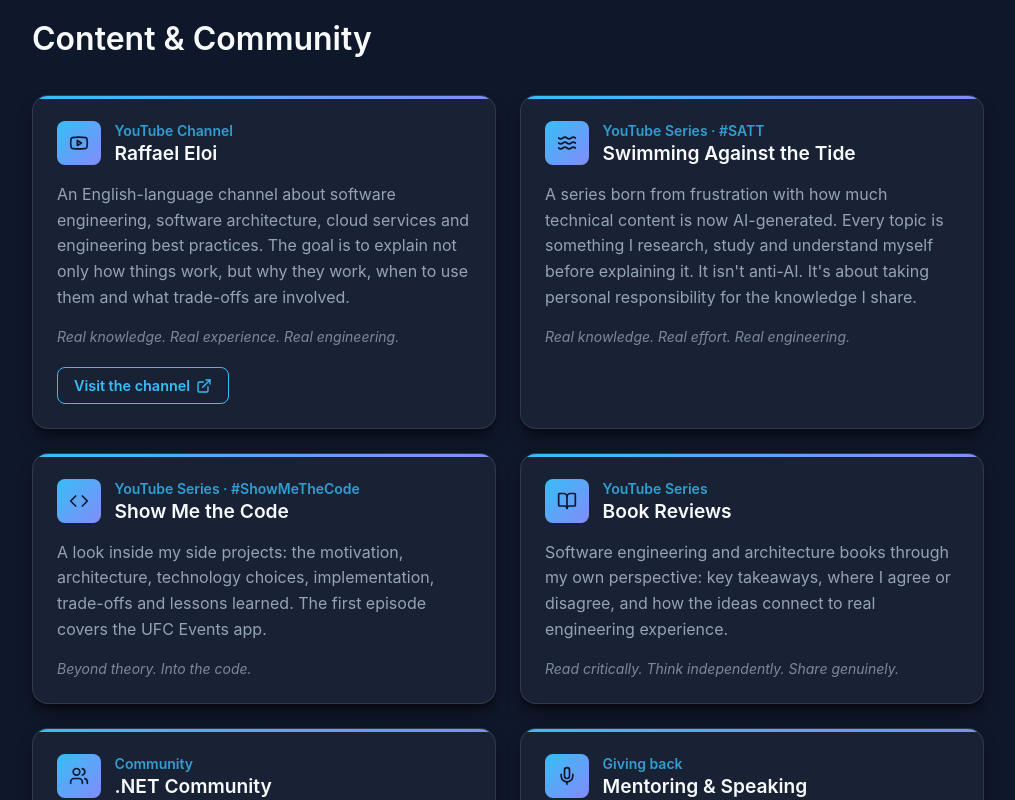
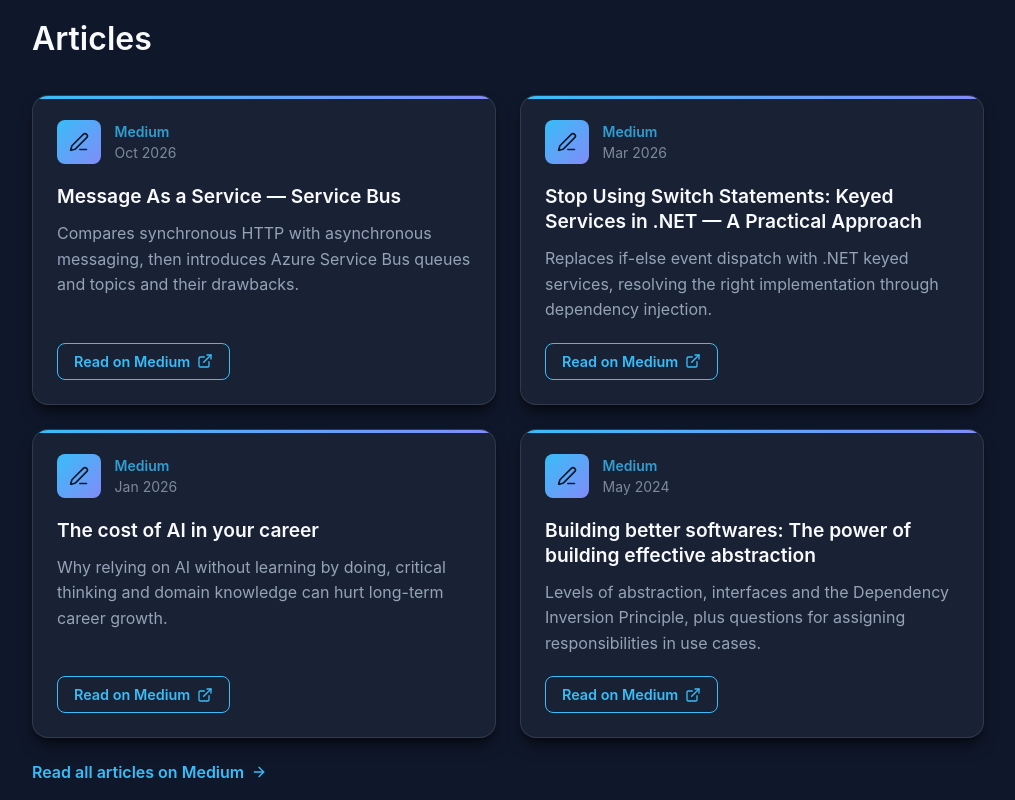
Before and after one commit to Raffael-Eloi/portifolio-updated, a Next.js app: page / in a window 1280 px wide. Shown: the part 6200-7000 px from the top of the page, without its empty margins (132-1147 px from the left). Built offline with nearby package versions, Linux system fonts and the light colour scheme.

Commit message:
add articles section

```diff
--- a/src/components/layout/MainLayout/MainLayout.tsx
+++ b/src/components/layout/MainLayout/MainLayout.tsx
@@ -12,7 +12,7 @@ const MainLayout: React.FC<MainLayoutProps> = ({ children }) => {
         {children}
       </main>
       <footer className={styles.footer}>
-        <p>© {new Date().getFullYear()} Portfolio. Built with Next.js</p>
+        <p>© {new Date().getFullYear()} Raffael Eloi</p>
       </footer>
     </div>
   );
--- a/src/components/pages/HomePage.tsx
+++ b/src/components/pages/HomePage.tsx
@@ -4,6 +4,7 @@ import BasicInfoSection from '@/components/portfolio/BasicInfo/BasicInfoSection'
 import ExperienceSection from '@/components/portfolio/Experience/ExperienceSection';
 import ProjectsSection from '@/components/portfolio/Projects/ProjectsSection';
 import SkillsSection from '@/components/portfolio/Skills/SkillsSection';
+import ArticlesSection from '@/components/portfolio/Articles/ArticlesSection';
 import ContentSection from '@/components/portfolio/Content/ContentSection';
 import EducationSection from '@/components/portfolio/Education/EducationSection';
 import CertificationsSection from '@/components/portfolio/Certifications/CertificationsSection';
@@ -20,6 +21,10 @@ const HomePage: React.FC = () => {
       <ProjectsSection data={data.projects} />
       <EducationSection data={data.education} />
       <CertificationsSection data={data.certifications} />
+      <ArticlesSection
+        data={data.articles}
+        allArticlesUrl={data.basicInfo.contact.medium}
+      />
       <ContentSection data={data.contentAndCommunity} />
     </MainLayout>
   );
--- /dev/null
+++ b/src/components/portfolio/Articles/ArticlesSection.module.css
@@ -0,0 +1,100 @@
+.grid {
+  display: grid;
+  grid-template-columns: repeat(auto-fill, minmax(min(100%, 320px), 1fr));
+  gap: 1.5rem;
+  margin-top: 2rem;
+}
+
+.card {
+  display: flex;
+  flex-direction: column;
+  position: relative;
+  overflow: hidden;
+}
+
+.card::before {
+  content: '';
+  position: absolute;
+  top: 0;
+  left: 0;
+  right: 0;
+  height: 3px;
+  background: linear-gradient(90deg, var(--accent-primary), var(--accent-secondary));
+}
+
+.header {
+  display: flex;
+  align-items: center;
+  gap: 0.85rem;
+}
+
+.icon {
+  flex-shrink: 0;
+  display: flex;
+  align-items: center;
+  justify-content: center;
+  width: 44px;
+  height: 44px;
+  border-radius: var(--radius-sm);
+  color: #0f172a;
+  background: linear-gradient(135deg, var(--accent-primary), var(--accent-secondary));
+}
+
+.kind {
+  display: block;
+  color: var(--accent-primary);
+  font-weight: 600;
+}
+
+.date {
+  display: block;
+  color: var(--text-secondary);
+}
+
+.card .title {
+  margin: 1.25rem 0 0;
+  font-size: 1.2rem;
+  line-height: 1.3;
+  color: var(--text-primary);
+}
+
+.summary {
+  margin: 0.75rem 0 0;
+  flex-grow: 1;
+  line-height: 1.6;
+}
+
+.link {
+  align-self: flex-start;
+  display: inline-flex;
+  align-items: center;
+  gap: 0.4rem;
+  margin-top: 1.25rem;
+  padding: 0.55rem 1rem;
+  border: 1px solid var(--accent-primary);
+  border-radius: var(--radius-sm);
+  color: var(--accent-primary);
+  text-decoration: none;
+  font-weight: 600;
+  font-size: 0.9rem;
+  transition: background 0.2s ease, color 0.2s ease;
+}
+
+.allLink {
+  display: inline-flex;
+  align-items: center;
+  gap: 0.4rem;
+  margin-top: 1.5rem;
+  color: var(--accent-primary);
+  text-decoration: none;
+  font-weight: 600;
+}
+
+.allLink:hover {
+  text-decoration: underline;
+}
+
+.link:hover {
+  background: var(--accent-primary);
+  color: #0f172a;
+}
--- /dev/null
+++ b/src/components/portfolio/Articles/ArticlesSection.tsx
@@ -0,0 +1,71 @@
+import React from 'react';
+import { PenLine, ExternalLink, ArrowRight } from 'lucide-react';
+import Typography from '../../common/Typography/Typography';
+import Card from '../../common/Card/Card';
+import { Article } from '@/models';
+import { formatDate } from '@/utils/dateUtils';
+import styles from '../Section.module.css';
+import articleStyles from './ArticlesSection.module.css';
+
+interface ArticlesSectionProps {
+  data: Article[];
+  allArticlesUrl?: string;
+}
+
+const ArticlesSection: React.FC<ArticlesSectionProps> = ({
+  data,
+  allArticlesUrl,
+}) => {
+  return (
+    <section className={styles.section}>
+      <Typography variant="h2">Articles</Typography>
+      <div className={articleStyles.grid}>
+        {data.map((article) => (
+          <Card key={article.url} className={articleStyles.card}>
+            <div className={articleStyles.header}>
+              <span className={articleStyles.icon}>
+                <PenLine size={20} aria-hidden="true" />
+              </span>
+              <div>
+                <Typography variant="small" className={articleStyles.kind}>
+                  {article.platform}
+                </Typography>
+                <Typography variant="small" className={articleStyles.date}>
+                  {formatDate(article.date)}
+                </Typography>
+              </div>
+            </div>
+            <Typography variant="h3" className={articleStyles.title}>
+              {article.title}
+            </Typography>
+            <Typography variant="p" className={articleStyles.summary}>
+              {article.summary}
+            </Typography>
+            <a
+              href={article.url}
+              className={articleStyles.link}
+              target="_blank"
+              rel="noopener noreferrer"
+            >
+              Read on {article.platform}
+              <ExternalLink size={16} aria-hidden="true" />
+            </a>
+          </Card>
+        ))}
+      </div>
+      {allArticlesUrl && (
+        <a
+          href={allArticlesUrl}
+          className={articleStyles.allLink}
+          target="_blank"
+          rel="noopener noreferrer"
+        >
+          Read all articles on Medium
+          <ArrowRight size={16} aria-hidden="true" />
+        </a>
+      )}
+    </section>
+  );
+};
+
+export default ArticlesSection;
--- a/src/data/portfolio.json
+++ b/src/data/portfolio.json
@@ -283,6 +283,36 @@
             "skills": ["Claude", "Codex", "OpenAI"]
         }
     ],
+    "articles": [
+        {
+            "title": "Message As a Service — Service Bus",
+            "date": "2026-10",
+            "platform": "Medium",
+            "summary": "Compares synchronous HTTP with asynchronous messaging, then introduces Azure Service Bus queues and topics and their drawbacks.",
+            "url": "https://medium.com/@raffaeleloi/message-as-a-service-service-bus-67b32de92abb"
+        },
+        {
+            "title": "Stop Using Switch Statements: Keyed Services in .NET — A Practical Approach",
+            "date": "2026-03",
+            "platform": "Medium",
+            "summary": "Replaces if-else event dispatch with .NET keyed services, resolving the right implementation through dependency injection.",
+            "url": "https://medium.com/@raffaeleloi/stop-using-switch-statements-keyed-services-in-net-a-practical-approach-4ce3f106189d"
+        },
+        {
+            "title": "The cost of AI in your career",
+            "date": "2026-01",
+            "platform": "Medium",
+            "summary": "Why relying on AI without learning by doing, critical thinking and domain knowledge can hurt long-term career growth.",
+            "url": "https://medium.com/@raffaeleloi/the-cost-of-ai-in-your-career-aa7c48ead1e8"
+        },
+        {
+            "title": "Building better softwares: The power of building effective abstraction",
+            "date": "2024-05",
+            "platform": "Medium",
+            "summary": "Levels of abstraction, interfaces and the Dependency Inversion Principle, plus questions for assigning responsibilities in use cases.",
+            "url": "https://medium.com/@raffaeleloi/building-better-softwares-the-power-of-building-effective-abstraction-2b44a0cdb63c"
+        }
+    ],
     "education": [
         {
             "school": "FIAP",
--- a/src/models/PortfolioData.ts
+++ b/src/models/PortfolioData.ts
@@ -5,6 +5,7 @@ import { Certification } from './Certification';
 import { Project } from './Project';
 import { ContentItem } from './ContentItem';
 import { SkillGroup } from './SkillGroup';
+import { Article } from './Article';
 
 export interface PortfolioData {
   basicInfo: BasicInfo;
@@ -12,6 +13,7 @@ export interface PortfolioData {
   projects: Project[];
   contentAndCommunity: ContentItem[];
   skills: SkillGroup[];
+  articles: Article[];
   education: Education[];
   certifications: Certification[];
 }
--- a/src/models/index.ts
+++ b/src/models/index.ts
@@ -7,4 +7,5 @@ export * from './Extra';
 export * from './Project';
 export * from './ContentItem';
 export * from './SkillGroup';
+export * from './Article';
 export * from './PortfolioData';
```
Also changed, not shown: src/models/Article.ts (added, +7 -0 lines), 1 other file (tests, documents, lock files or other folders).
